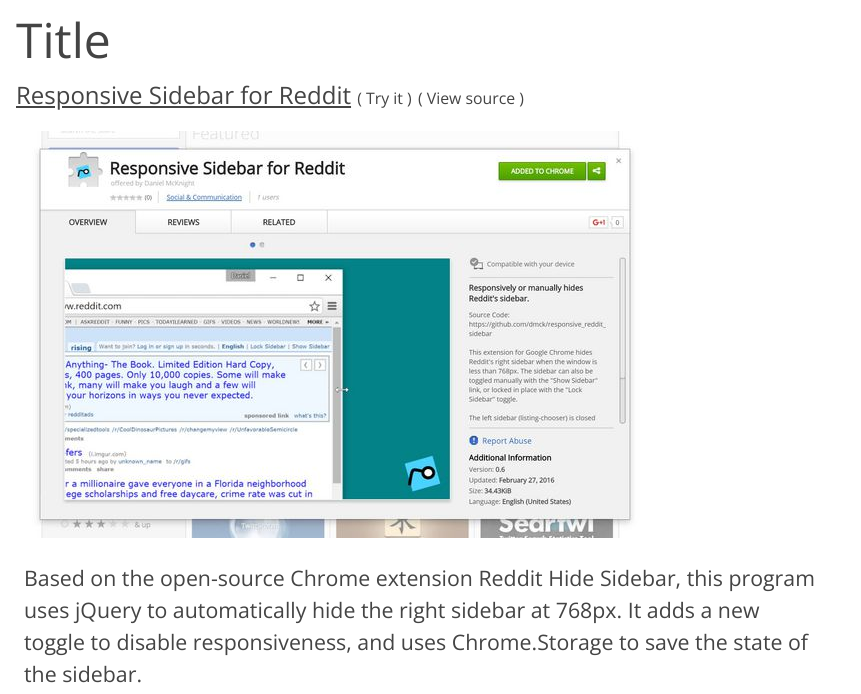
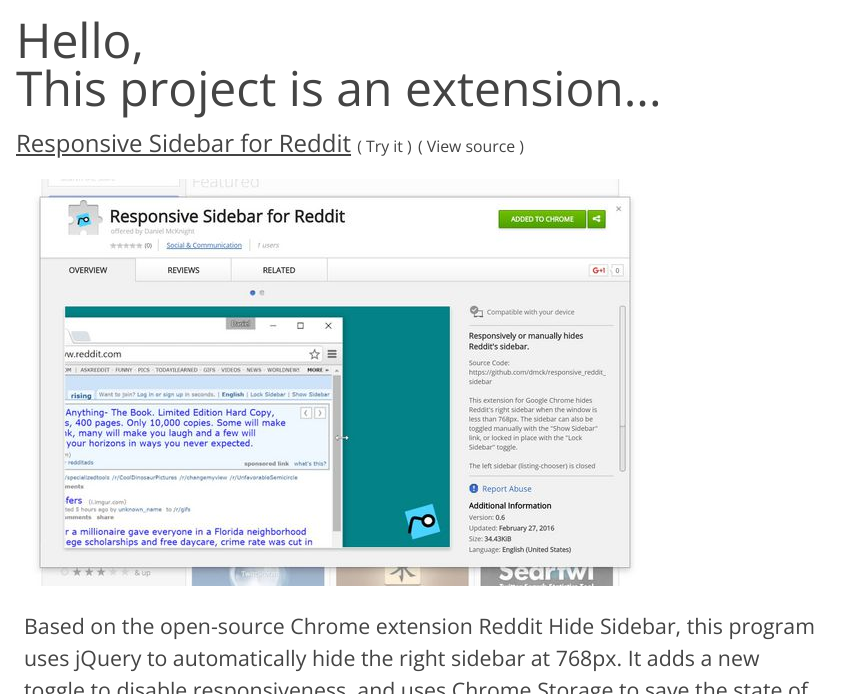
Before and after one commit to dmck/dmck.github.io, a Jekyll site: the page built from responsive-sidebar.md, in a window 1280 px wide, cut to the strip 0-694 px from the top of the page. Shown: the whole strip, without its empty margins (0-861 px from the left). Built offline with Jekyll 4.4.1, drawn with Linux system fonts in a browser that asks for light colours.

Commit message:
Update site titles

```diff
--- a/_config.yml
+++ b/_config.yml
@@ -6,16 +6,15 @@
 # 'jekyll serve'. If you change this file, please restart the server process.
 
 # Site settings
-title: Your awesome title
-email: your-email@domain.com
+title: Hello, I'm Daniel McKnight.
+email: hellomcknight@gmail.com
 description: > # this means to ignore newlines until "baseurl:"
   Write an awesome description for your new site here. You can edit this
   line in _config.yml. It will appear in your document head meta (for
   Google search results) and in your feed.xml site description.
 baseurl: "" # the subpath of your site, e.g. /blog
 url: "http://127.0.0.0:4000" # the base hostname & protocol for your site
-twitter_username: jekyllrb
-github_username:  jekyll
+github_username:  dmck
 exclude: ['node_modules']
 category-list: [projects]
 
--- a/_includes/header.html
+++ b/_includes/header.html
@@ -1,3 +1,16 @@
 			<header class="title">
-				<h1><a href="{{base}}/">Title</a></h1>
+				<h1>
+				{% if page.url != "/"%}
+					<a href="{{base}}/">
+				{% endif %}
+				Hello,<br>
+				{% if page.siteTitle %}
+					{{page.siteTitle}}
+				{% else %}
+					I'm Daniel McKnight.
+				{% endif %}
+				{% if page.url != "/"%}
+					</a>
+				{% endif %}
+				</h1>
 			</header>
--- a/responsive-sidebar.md
+++ b/responsive-sidebar.md
@@ -1,5 +1,6 @@
 ---
 layout: project
+siteTitle: This project is an extension...
 title: Responsive Sidebar for Reddit
 tryHere: https://chrome.google.com/webstore/detail/responsive-sidebar-for-re/cndgjpnecphpmehnehcgommajdhajabc
 viewSource: https://github.com/dmck/responsive_reddit_sidebar
```
Also changed, not shown: views.md (+1 -0 lines), 1 other file.
